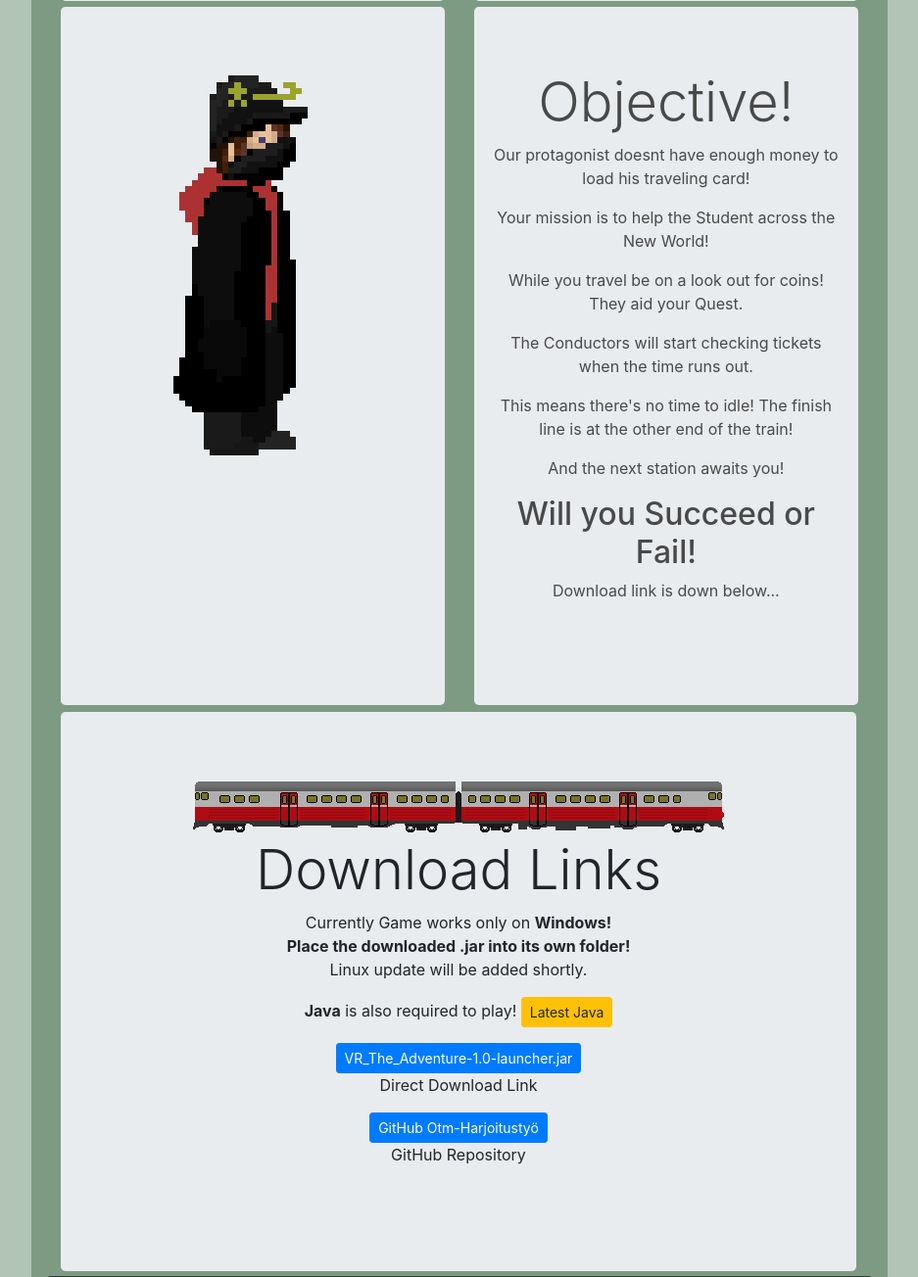
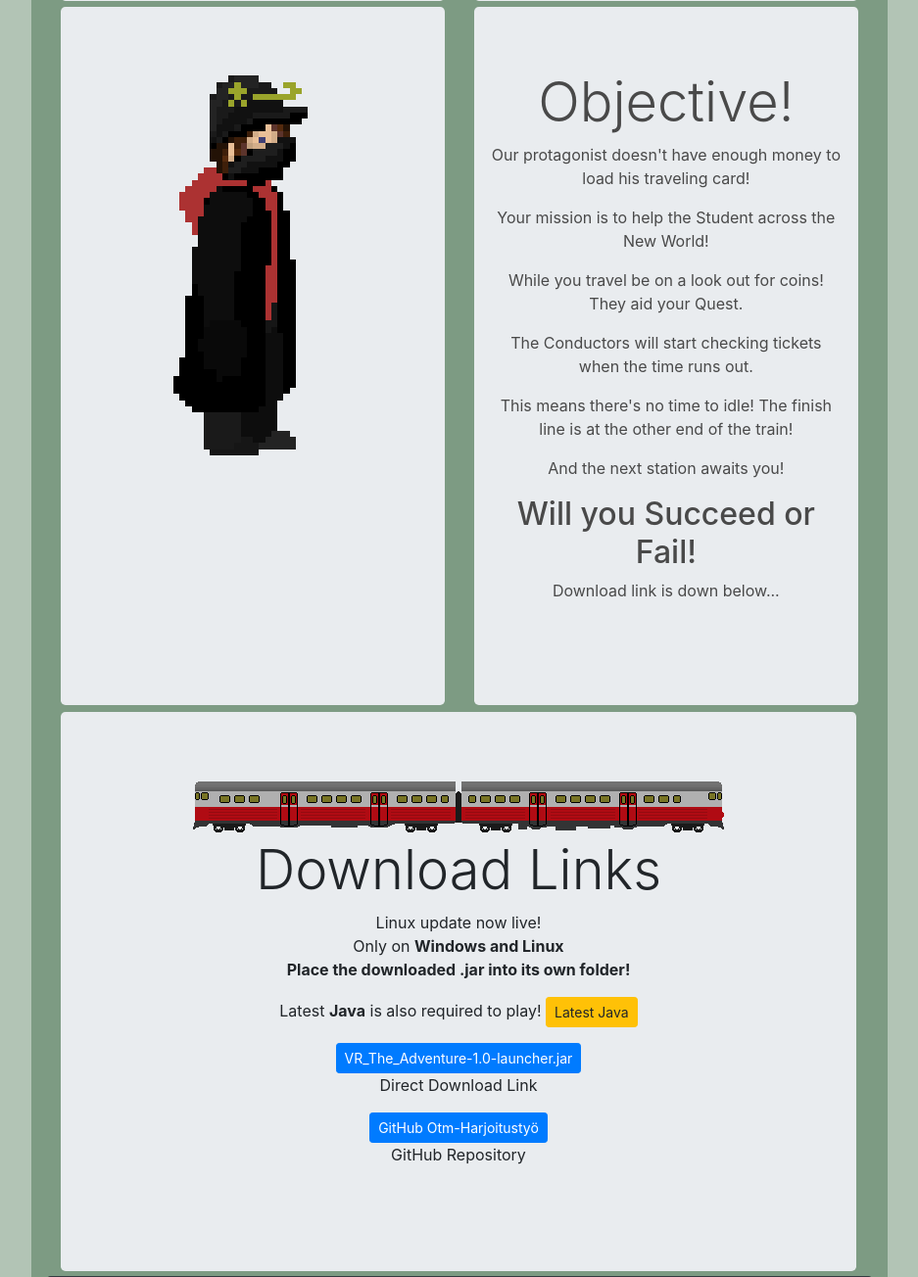
Before and after one commit to Mirex97/Pelifoorumi, a Flask app: page / in a window 1280 px wide. Shown: the part 1600-2904 px from the top of the page at 98% size, without its empty margins (171-1108 px from the left). Run offline with Flask 2, Linux system fonts and the light colour scheme; some libraries are stand-ins or nearby versions.

Commit message:
Updated index page

```diff
--- a/application/templates/index.html
+++ b/application/templates/index.html
@@ -67,7 +67,7 @@
             <div class="row justify-content-center">
                 <div style="display:table-cell; vertical-align:middle; text-align:center; color: rgb(73, 73, 73)">
                     <h2 class="display-4">Objective!</h2>
-                    <p>Our protagonist doesnt have enough money to load his traveling card!</p>
+                    <p>Our protagonist doesn't have enough money to load his traveling card!</p>
                     <p>Your mission is to help the Student across the New World!</p>
                     <p>While you travel be on a look out for coins! They aid your Quest.</p>
                     <p>The Conductors will start checking tickets when the time runs out.</p>
@@ -91,12 +91,14 @@
                     <h2 class="display-4">Download Links</h2>
 
                     <div>
-                        <p>Currently Game works only on
-                            <b>Windows!</b>
+                        <p>Linux update now live!
+                            <br>Only on
+                            <b>Windows and Linux
+                            </b>
                             <br>
                             <b>Place the downloaded .jar into its own folder!</b>
-                            <br> Linux update will be added shortly.</p>
                             <p>
+                                Latest
                                 <b>Java</b> is also required to play!
                                 <a href="https://java.com/en/download/" class="btn btn-warning btn-sm " role="button" aria-pressed="true">Latest Java</a>
                             </p>
```
Lines whose indentation alone changed are shown as unchanged.
